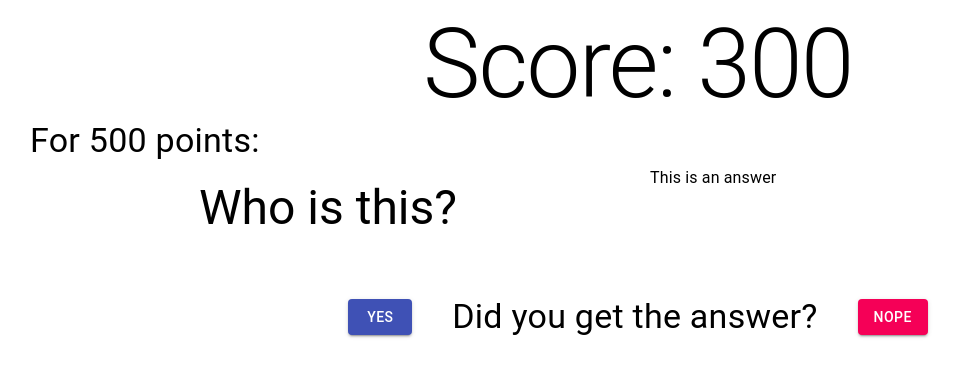
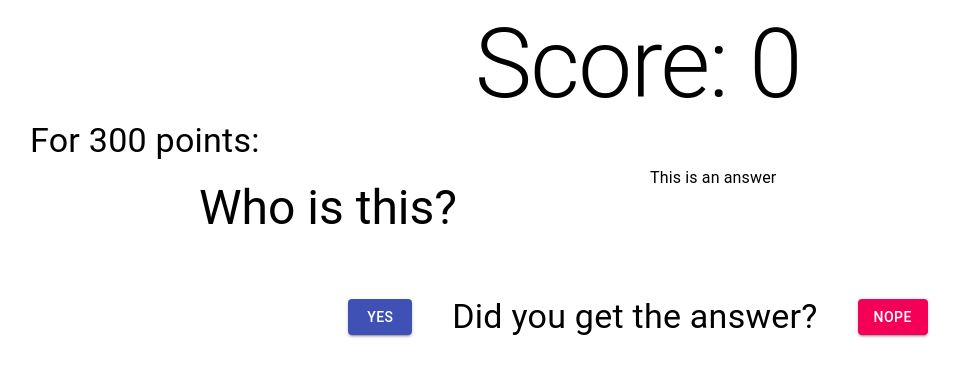
Before and after one commit to Shriever/Quiz-App, a Gatsby site: page / in a window 1280 px wide. Shown: the whole page, without its empty margins (2-962 px from the left). Built offline with nearby package versions, Linux system fonts and the light colour scheme; Gatsby itself is replaced by a stand-in of ours.

Commit message:
reorganized state and components

```diff
--- a/src/components/AnswerPrompt.js
+++ b/src/components/AnswerPrompt.js
@@ -1,9 +1,9 @@
 import React from "react";
 import { Button, Grid, Typography } from "@material-ui/core";
 
-const AnswerPrompt = ({handleAnswer}) => {
+const AnswerPrompt = ({ handlePlayerAnswer }) => {
   const handleClick = res => {
-    handleAnswer(res);
+    handlePlayerAnswer(res);
   };
   return (
     <Grid
--- /dev/null
+++ b/src/components/Footer.js
@@ -0,0 +1,22 @@
+import React from "react";
+import Quote from "./Quote";
+import AnswerPrompt from "./AnswerPrompt";
+
+const Footer = ({ state, handlePlayerAnswer, displayNextQuestion }) => {
+  const { quote, isCorrectAnswer } = state;
+  return (
+    <>
+      {isCorrectAnswer === null ? (
+        <AnswerPrompt handlePlayerAnswer={handlePlayerAnswer} />
+      ) : (
+        <Quote
+          isCorrectAnswer={isCorrectAnswer}
+          displayNextQuestion={displayNextQuestion}
+          quote={quote}
+        />
+      )}
+    </>
+  );
+};
+
+export default Footer;
--- a/src/components/Question.js
+++ b/src/components/Question.js
@@ -1,12 +1,12 @@
 import React from "react";
 import { Container, Typography } from "@material-ui/core";
 
-const Question = ({questionText}) => {
+const Question = ({ questionText, questionValue }) => {
   return (
     <>
-      <Typography variant='h4'>For 500 points:</Typography>
+      <Typography variant='h4'>For {questionValue} points:</Typography>
       <br />
-      <Typography variant='h3' align="center">
+      <Typography variant='h3' align='center'>
         {questionText}
       </Typography>
     </>
--- a/src/pages/index.js
+++ b/src/pages/index.js
@@ -1,10 +1,10 @@
 import React, { useState } from "react";
 import { Container, Grid, createTheme } from "@material-ui/core";
 import Score from "../components/Score";
-import Quote from "../components/Quote";
 import Answer from "../components/Answer";
 import Question from "../components/Question";
-import AnswerPrompt from "../components/AnswerPrompt";
+import { calcNewScore, getNewQuestion } from "../utils/misc";
+import Footer from "../components/Footer";
 
 // LINKS TO APIS FOR THIS PROJECT
 // https://jservice.io/api/random
@@ -22,22 +22,42 @@ const theme = createTheme({
 });
 
 const IndexPage = () => {
-  const [isCorrectAnswer, setIsCorrectAnswer] = useState(null);
-  const [quote, setQuote] = useState("Chuck Norris is really cool.");
-  const [questionText, setQuestionText] = useState("Who is this?");
+  const [state, setState] = useState({
+    playerScore: 0,
+    isCorrectAnswer: null,
+    quote: "Chuck Norris is really cool",
+    question: {
+      text: "Who is this?",
+      value: 300,
+    },
+  });
 
-  const handleAnswer = res => {
-    setIsCorrectAnswer(res);
+  const handlePlayerAnswer = isCorrectAnswer => {
+    setState(prevState => {
+      return {
+        ...prevState,
+        isCorrectAnswer,
+        playerScore: calcNewScore(prevState, isCorrectAnswer),
+      };
+    });
   };
 
   const displayNextQuestion = () => {
-    setIsCorrectAnswer(null);
+    setState(prevState => {
+      return {
+        ...prevState,
+        isCorrectAnswer: null,
+        question: getNewQuestion(),
+      };
+    });
   };
 
+  const { playerScore, question, quote, isCorrectAnswer } = state;
+  const footerState = { quote, isCorrectAnswer };
   return (
     <Container theme={theme}>
       <Grid container justifyContent='center'>
-        <Score playerScore={300} />
+        <Score playerScore={playerScore} />
 
         <Grid
           style={{ marginBottom: "3rem" }}
@@ -48,7 +68,8 @@ const IndexPage = () => {
         >
           <Grid item xs={6}>
             <Question
-              questionText={questionText}
+              questionText={question.text}
+              questionValue={question.value}
               style={{ background: theme.palette.primary.main }}
             />
           </Grid>
@@ -58,15 +79,11 @@ const IndexPage = () => {
           </Grid>
         </Grid>
 
-        {isCorrectAnswer === null ? (
-          <AnswerPrompt handleAnswer={handleAnswer} />
-        ) : (
-          <Quote
-            isCorrectAnswer={isCorrectAnswer}
-            displayNextQuestion={displayNextQuestion}
-            quote={quote}
-          />
-        )}
+        <Footer
+          state={footerState}
+          displayNextQuestion={displayNextQuestion}
+          handlePlayerAnswer={handlePlayerAnswer}
+        />
       </Grid>
     </Container>
   );
--- /dev/null
+++ b/src/utils/misc.js
@@ -0,0 +1,10 @@
+const calcNewScore = (state, isCorrectAnswer) => {
+  const { playerScore, question } = state;
+  return isCorrectAnswer ? playerScore + question.value : playerScore;
+};
+
+const getNewQuestion = () => {
+  return { text: "This is a new question?", value: 500 };
+};
+
+module.exports = { calcNewScore, getNewQuestion };
```
